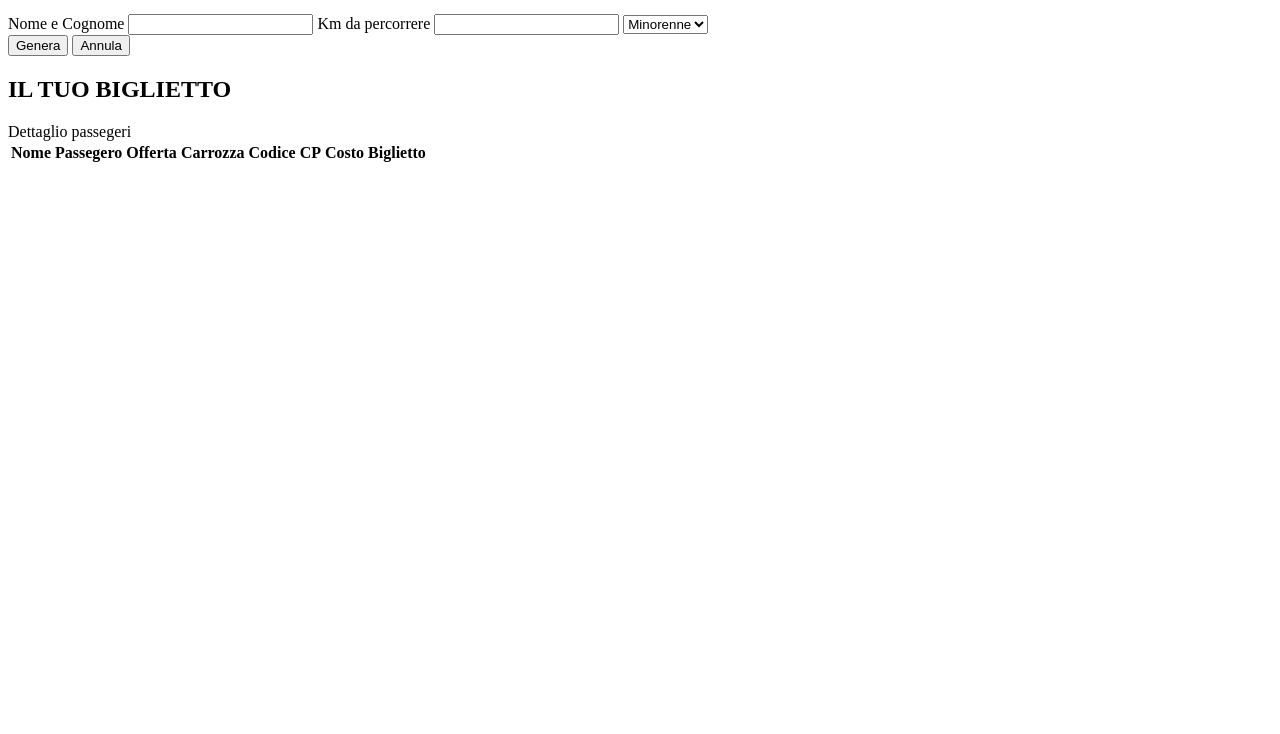
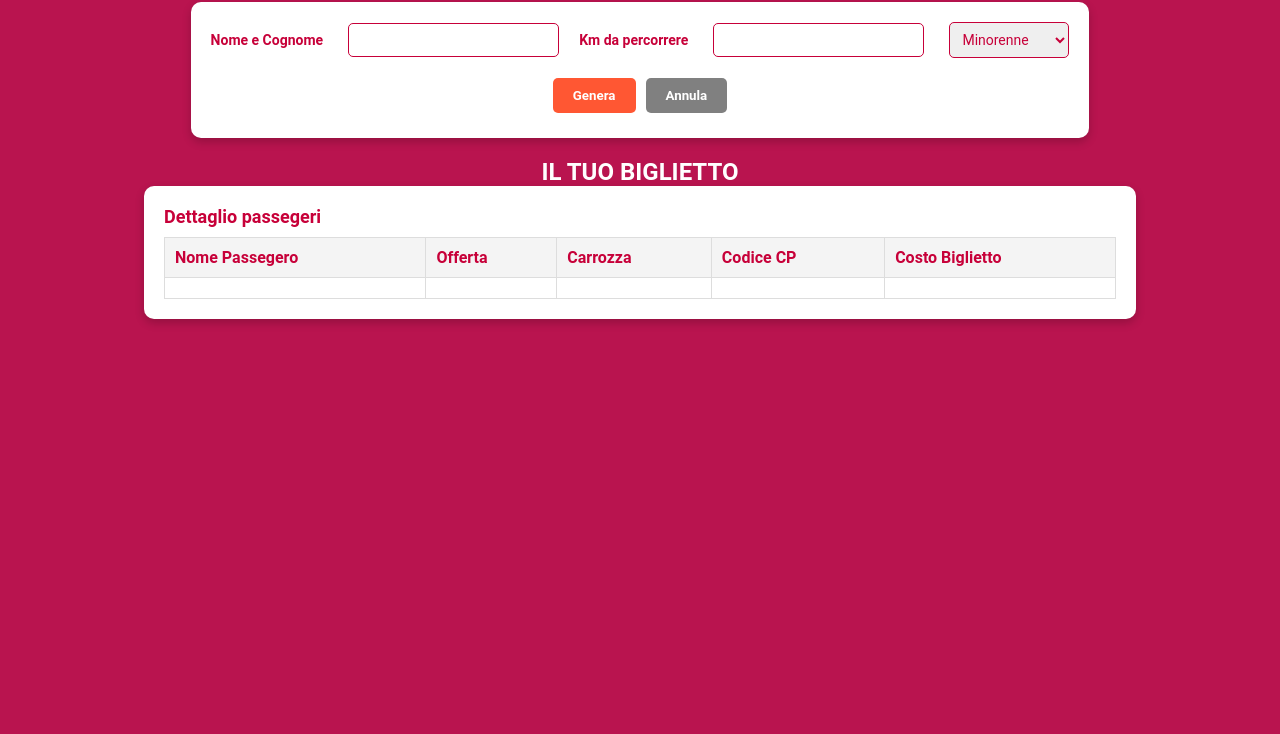
Before and after one commit to karlo-kasi/js-biglietto-treno-form, a plain HTML site: page index.html in a window 1280 px wide. Shown: the part 66-800 px from the top of the page. Drawn offline with Linux system fonts and the light colour scheme.

Commit message:
Add : exercise finished

```diff
--- /dev/null
+++ b/css/debug.css
@@ -0,0 +1,17 @@
+/* Evidenzia tutti gli elementi invisibili */
+* {
+    outline: 1px solid rgba(0, 0, 0, 0.2); /* Linea sottile per tutti gli elementi */
+}
+
+div, header, body, footer, section, article, aside, nav {
+    outline: 2px solid red; /* Evidenzia in rosso i principali contenitori */
+    background-color: rgba(255, 0, 0, 0.1); /* Sfondo semitrasparente per renderli visibili */
+}
+
+body {
+    outline: 2px dashed blue; /* Linea specifica per il corpo */
+}
+
+footer {
+    outline: 2px dotted green; /* Linea per il footer */
+}
--- /dev/null
+++ b/css/reset.css
@@ -0,0 +1,37 @@
+/* reset impistazioni ccs */
+
+*{
+    margin: 0;
+    padding: 0;
+    box-sizing: border-box;
+}
+
+
+@import url('https://fonts.googleapis.com/css2?family=Montserrat:ital,wght@0,100..900;1,100..900&family=Roboto:ital,wght@0,100;0,300;0,400;0,500;0,700;0,900;1,100;1,300;1,400;1,500;1,700;1,900&family=Rubik:ital,wght@0,300..900;1,300..900&display=swap');
+
+*{
+   font-family: "Roboto", sans-serif;
+}
+
+a{
+   text-decoration: none;
+
+}
+
+ul {
+
+   list-style-type: none;
+}
+
+img{
+   display: block;
+}
+
+h1,
+h2,
+h3,
+h4,
+h5,
+h6 {
+   text-transform: capitalize;
+}
--- /dev/null
+++ b/css/style.css
@@ -0,0 +1,131 @@
+:root {
+
+    --background: #B9144F;
+    --main: #141923;
+    --hover: #ADFF2F;
+    --text-color: #D2D2D2;
+    --color-layout-cta: rgba(8, 11, 18, 0.5);
+    --play-music: #282828;
+
+
+}
+
+/* Body Styling */
+body {
+    background-color: var(--background);
+    color: white;
+    display: flex;
+    flex-direction: column;
+    align-items: center;
+    justify-content: center;
+    padding: 20px;
+}
+
+/* Title */
+.title {
+    font-size: 24px;
+    text-align: center;
+    margin-bottom: 20px;
+}
+
+/* Form Styling */
+.form-custom {
+    background-color: white;
+    padding: 20px;
+    border-radius: 10px;
+    box-shadow: 0px 4px 10px rgba(0, 0, 0, 0.2);
+    color: #c70039;
+    margin-bottom: 20px;
+}
+
+.container {
+    display: flex;
+    flex-direction: row;
+    gap: 20px;
+    justify-content: center;
+    align-items: center;
+    margin-bottom: 15px;
+}
+
+label {
+    font-size: 14px;
+    font-weight: bold;
+}
+
+input, select {
+    padding: 8px;
+    border: 1px solid #c70039;
+    border-radius: 5px;
+    font-size: 14px;
+    color: #c70039;
+    outline: none;
+    margin-left: 5px;
+}
+
+input:focus, select:focus {
+    border-color: #ff5733;
+}
+
+/* Buttons */
+button {
+    background-color: #ff5733;
+    border: none;
+    border-radius: 5px;
+    color: white;
+    font-weight: bold;
+    padding: 10px 20px;
+    cursor: pointer;
+    margin: 5px;
+}
+
+button:hover {
+    background-color: #c70039;
+}
+
+.btndue {
+    background-color: grey;
+}
+
+.bottoni {
+    display: flex;
+    justify-content: center;
+}
+
+/* Card Section */
+.card {
+    background-color: white;
+    padding: 20px;
+    border-radius: 10px;
+    box-shadow: 0px 4px 10px rgba(0, 0, 0, 0.2);
+    color: #c70039;
+    width: 80%;
+}
+
+.card span {
+    font-size: 18px;
+    font-weight: bold;
+    margin-bottom: 10px;
+    display: block;
+}
+
+/* Table Styling */
+table {
+    width: 100%;
+    border-collapse: collapse;
+    margin-top: 10px;
+}
+
+th, td {
+    padding: 10px;
+    text-align: left;
+    border: 1px solid #ddd;
+}
+
+th {
+    background-color: #f4f4f4;
+    color: #c70039;
+}
+
+td {
+    color: #333;
+}
--- a/index.html
+++ b/index.html
@@ -5,6 +5,10 @@
     <meta charset="UTF-8">
     <meta name="viewport" content="width=device-width, initial-scale=1.0">
     <title>js-biglietto-treno-form</title>
+    <!-- sezione link  -->
+    <!-- <link rel="stylesheet" href="./css/debug.css"> -->
+    <link rel="stylesheet" href="./css/reset.css">
+    <link rel="stylesheet" href="./css/style.css">
 </head>
 
 <body>
@@ -12,7 +16,8 @@
     <h1 class="title">Calcola il prezzo del tuo biglietto</h1>
 
 
-    <form id="form">
+    <form id="form" class="form-custom">
+        <div class="container">
             <label for="exampleInputEmail1" class="form-label">Nome e Cognome</label>
             <input id="name-field" value="" type="text">
             <label for="exampleInputEmail1" class="form-label">Km da percorrere</label>
@@ -20,13 +25,15 @@
 
             <select id="select-field">
                 <option value="min">Minorenne</option>
-            <option value="maggiorenne">18/64</option>
+                <option value="maggiorenne">Maggiorenne</option>
                 <option value="over">Over 65</option>
             </select>
+        </div>
 
-        <div>
+
+        <div class="bottoni">
             <button id="btn">Genera</button>
-            <button id="btn2">Annula</button>
+            <button id="btn2" class="btndue">Annula</button>
         </div>
 
     </form>
--- a/main.js
+++ b/main.js
@@ -27,14 +27,14 @@ btn.addEventListener ( 'click', function(event){
     let nomePassegero = nameField.value
     let eta = etaField.value
     let km = parseFloat(kmField.value)
-
+    console.log (km)
 
     let prezzoBiglietto = km * euro;
     let prezzoBigliettoSconto1 = prezzoBiglietto * 0.8
     let prezzoBigliettoSconto2 = prezzoBiglietto * 0.6
     let prezzoFinale
 
-
+    console.log (prezzoFinale)
 
     //condizione
     if (eta == "min") {
@@ -45,7 +45,7 @@ btn.addEventListener ( 'click', function(event){
          prezzoFinale = prezzoBiglietto
     }
 
-    console.log (prezzoFinale)
+
 
     // inserisco i dati che mi ha dato il form
     nome.innerHTML = nomePassegero
```
Lines whose indentation alone changed are shown as unchanged.
